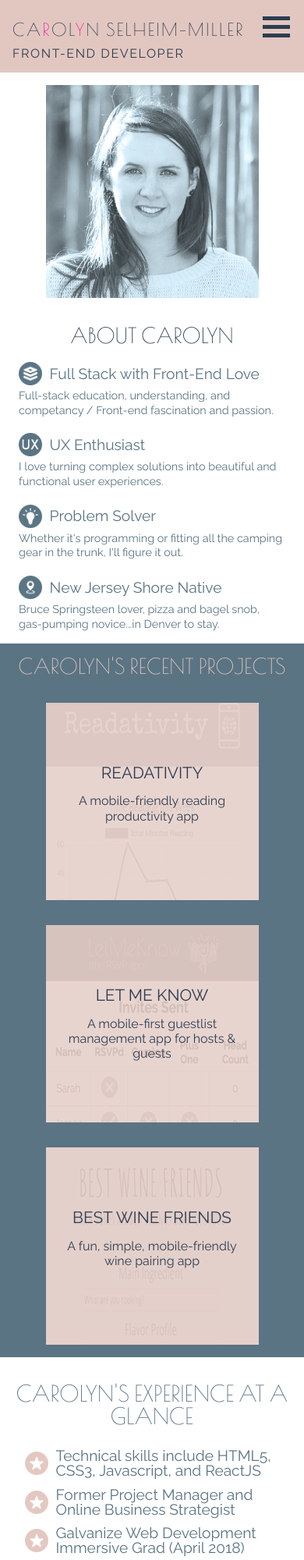
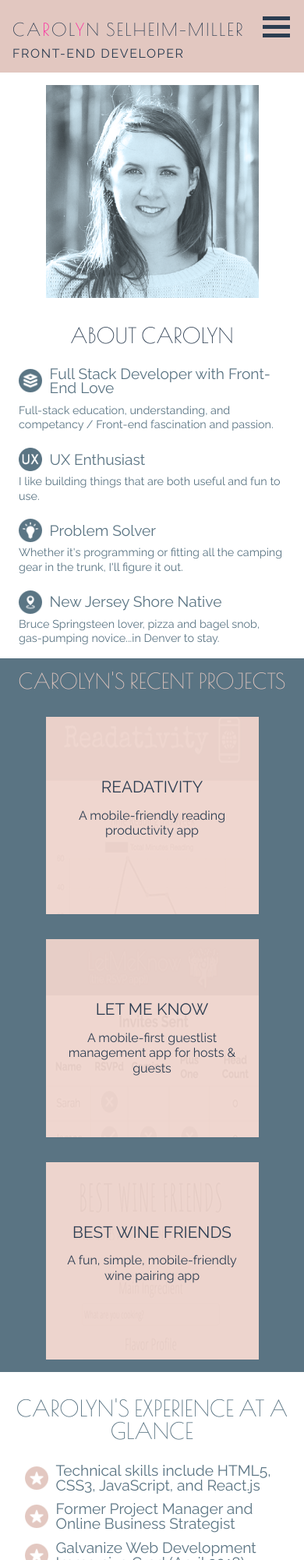
Before and after one commit to CarolynSM/see-carolyn-code, a website: page home.html in a window 390 px wide. Shown: the top 2000 px of the page at 78% size. Drawn offline with nearby package versions, Linux system fonts and the light colour scheme.

Commit message:
small changes and mobile redirect

```diff
--- a/home.html
+++ b/home.html
@@ -28,8 +28,8 @@
         <nav>
           <ul class="mobile-menu">
             <li><a href="#about">About</a></li>
+            <li><a href="#projects">Projects</a></li>
             <li><a href="#resume">Resume</a></li>
-            <li><a href="#projects">Projects</a></li>
             <li><a href="#contact">Contact</a></li>
           </ul>
         </nav>
@@ -50,7 +50,7 @@
             <li>
               <div class="about-list-title">
                 <img src="./assets/fullstack.png" class="icon"/>
-                <h3>Full Stack with Front-End Love</h3>
+                <h3>Full Stack Developer with Front-End Love</h3>
               </div>
               <div class="about-list-descripton">
                 Full-stack education, understanding, and competancy / Front-end fascination and passion.
@@ -62,7 +62,7 @@
                 <h3>UX Enthusiast</h3>
               </div>
               <div class="about-list-descripton">
-                I love turning complex solutions into beautiful and functional user experiences.
+                I like building things that are both useful and fun to use.
               </div>
             </li>
             <li>
@@ -131,7 +131,7 @@
             <li>
               <div class="experience-list">
                 <img src="./assets/star-button.png" class="icon"/>
-                <h3>Technical skills include HTML5, CSS3, Javascript, and ReactJS</h3>
+                <h3>Technical skills include HTML5, CSS3, JavaScript, and React.js</h3>
               </div>
             </li>
             <li>
--- a/main.css
+++ b/main.css
@@ -218,7 +218,7 @@ header {
   font-size: 1.2em;
 }
 
-.title-container span {
+span {
   color: #ff1b9b;
 }
 
@@ -455,7 +455,7 @@ header {
 
 .overlay {
   align-items: center;
-  background-color: rgba(247, 217, 208, 0.8);
+  background-color: rgba(247, 217, 208, 0.9);
   color: var(--dark-blue);
   display: flex;
   flex-direction: column;
```
Also changed, not shown: index.html (+7 -0 lines).
